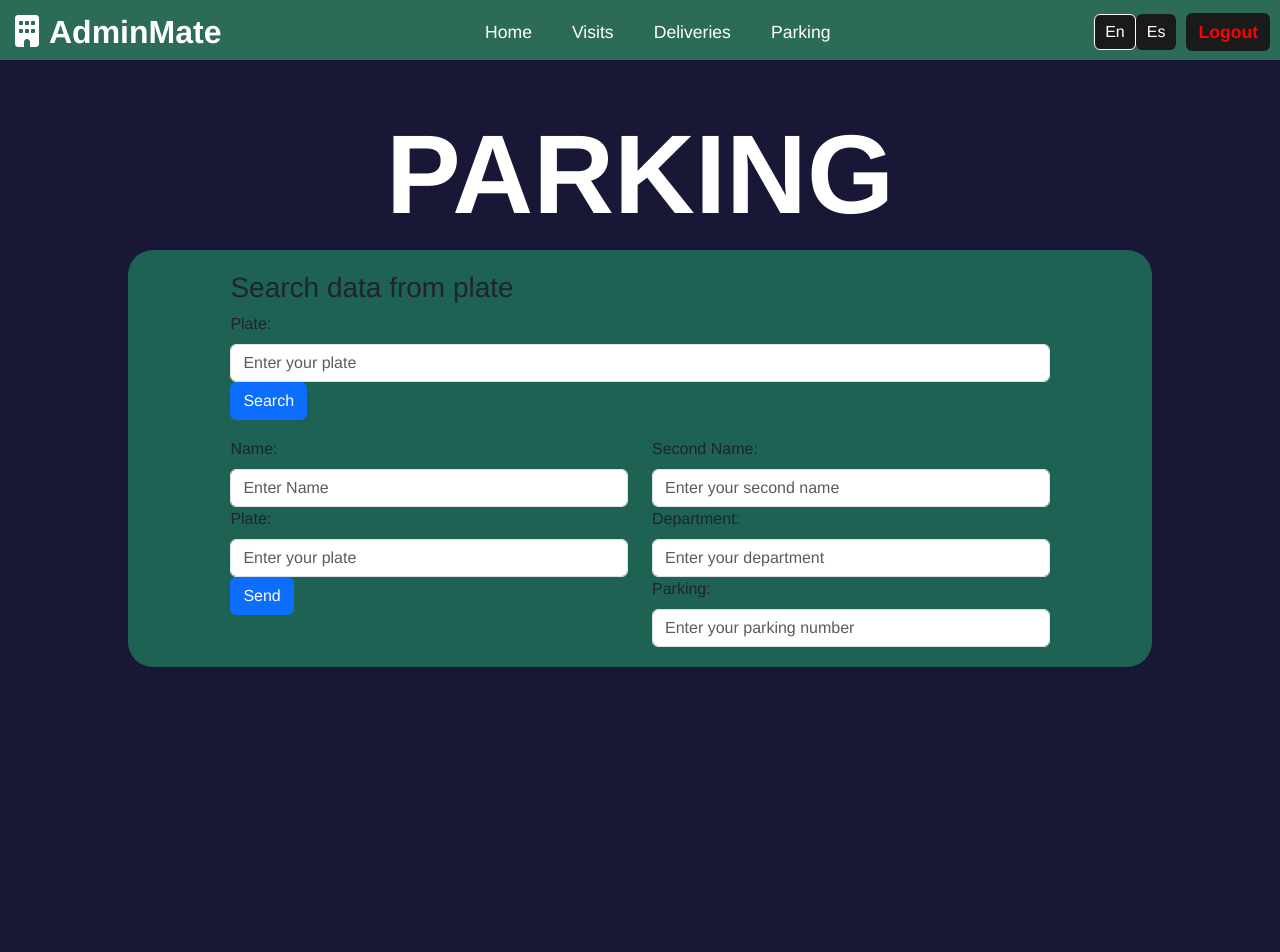
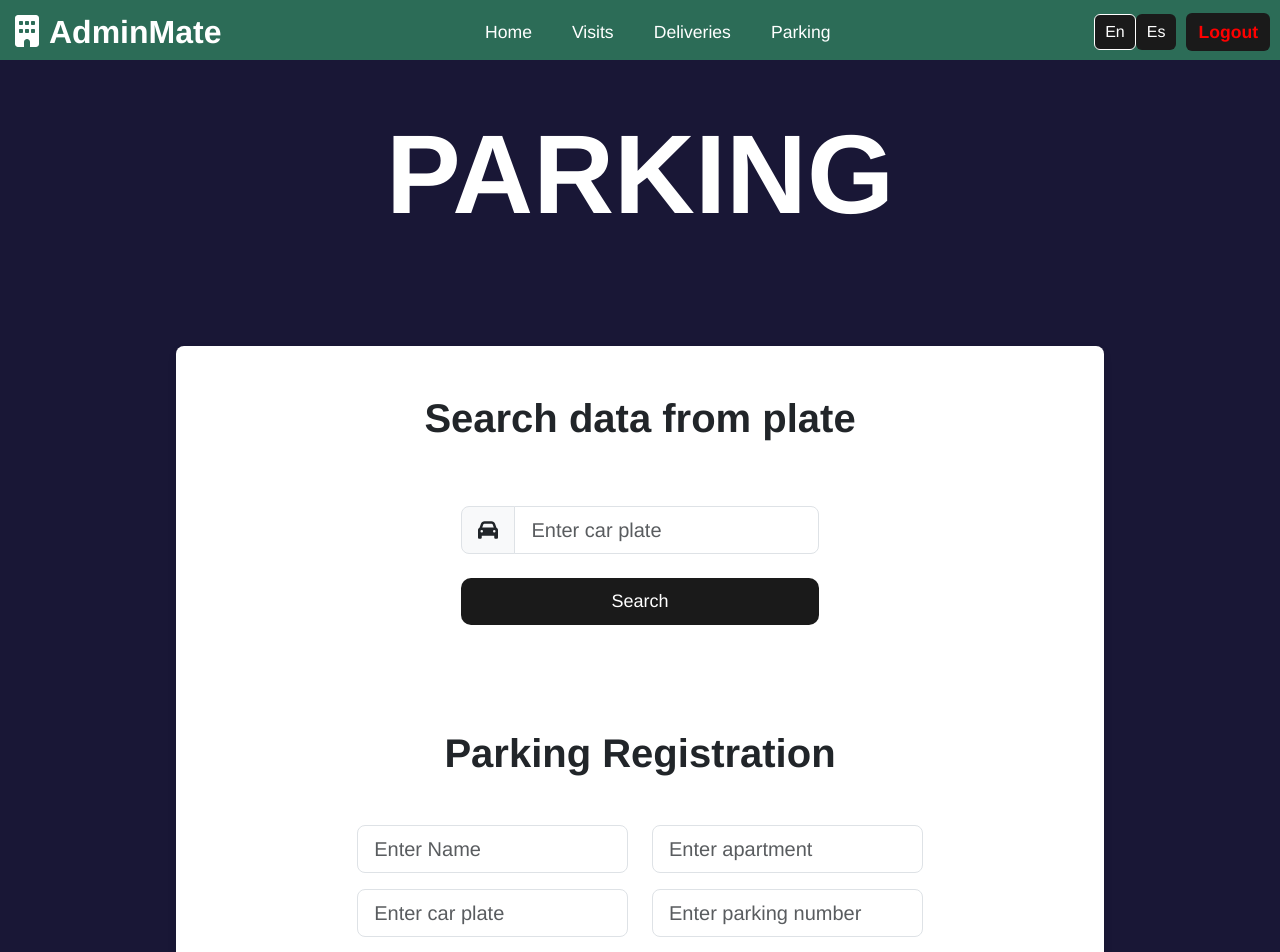
Before and after one commit to NachoJorquera/AdminMate, a React (Vite) app in the folder loginFrontEnd/: page /parking in a window 1280 px wide. Shown: the top 952 px of the page. Before the commit the page ends 800 px from the top, so only its background shows below. Built offline with nearby package versions, Linux system fonts and the light colour scheme.

Commit message:
Mejoras UI Parking

```diff
--- a/loginFrontEnd/src/components/ApartmentEntryForm.css
+++ b/loginFrontEnd/src/components/ApartmentEntryForm.css
@@ -1,7 +1,7 @@
-.container-fluid {
+/* .container-fluid {
     display: flex;
     justify-content: center;
-}
+} */
 
 .card-body {
     display: flex;
@@ -23,12 +23,12 @@
     margin-bottom: 1rem;
 }
 
-.card-form {
+/* .card-form {
     display: flex;
     flex-direction: column;
     align-items: center;
     gap: 3rem;
-}
+} */
 
 /* .card-form > .form-control {
     border-color: #1a1a1a;
@@ -48,7 +48,6 @@
   border-radius: 10px;
   border: none;
   cursor: pointer;
-  margin-bottom: 3rem;
   transition: transform 0.3s ease, background-color 0.3s ease;
 }
 
--- a/loginFrontEnd/src/components/ApartmentEntryForm.jsx
+++ b/loginFrontEnd/src/components/ApartmentEntryForm.jsx
@@ -53,12 +53,12 @@ const ApartmentEntryForm = () => {
             <div className='card-body p-1'>
                 <label className='card-title' htmlFor='apartmentNumber'>{t('apartNum')}</label>
                 <form className='card-form' onSubmit={handleSubmit}>
-                    <InputGroup size="lg">
+                    <InputGroup size="lg" className='mb-5'>
                         <InputGroup.Text id="inputGroup-sizing-lg"><FontAwesomeIcon icon={faBuilding} /></InputGroup.Text>
                             <Form.Control type='number' id='apartmentNumber' value={apartmentNumber} onChange={handleInputChange} required placeholder={t('apartInput')} aria-label="Large" aria-describedby="inputGroup-sizing-sm"
                             />
                     </InputGroup>
-                    <button className='card-button' onClick={handleSubmit}>{t('next')}</button>
+                    <button className='card-button d-flex mx-auto mb-5' onClick={handleSubmit}>{t('next')}</button>
                 </form>
             </div>
             <Modal show={showModal} onClose={() => setShowModal(false)} children={modalChildren} />
--- a/loginFrontEnd/src/components/NotifierForm.css
+++ b/loginFrontEnd/src/components/NotifierForm.css
@@ -1,7 +1,7 @@
-.container-fluid {
+/* .container-fluid {
     display: flex;
     justify-content: center;
-}
+} */
 
 .card-body {
     display: flex;
--- a/loginFrontEnd/src/locales/en/translation.json
+++ b/loginFrontEnd/src/locales/en/translation.json
@@ -58,9 +58,10 @@
     "surnameParking" : "Second Name:",
     "departmentParking" : "Department:",
     "parkingParking" : "Parking:",
-    "getPlate" : "Enter your plate",
+    "getPlate" : "Enter car plate",
     "getSurname" : "Enter your second name",
-    "getDepartment" : "Enter your department",
-    "getParking" : "Enter your parking number",
-    "send" : "Send"
+    "getDepartment" : "Enter apartment",
+    "getParking" : "Enter parking number",
+    "send" : "Send",
+    "parkRegister": "Parking Registration"
 }
--- a/loginFrontEnd/src/locales/es/translation.json
+++ b/loginFrontEnd/src/locales/es/translation.json
@@ -62,5 +62,6 @@
     "getSurname" : "Ingresa tu apellido",
     "getDepartment" : "Ingresa el departamento",
     "getParking" : "Ingresa el número de estacionamiento",
-    "send" : "Enviar"
+    "send": "Enviar",
+    "parkRegister": "Registro de Estacionamiento"
 }
--- a/loginFrontEnd/src/pages/Parking.css
+++ b/loginFrontEnd/src/pages/Parking.css
@@ -1,4 +1,17 @@
-.espacio{
+.results {
+    padding: 15px;
+    background-color: #717872;
+    border-radius: 10px;
+    font-size: 18px;
+}
+
+/* .row{
+    width: 100%;
+    display: flex;
+    justify-content: center;
+} */
+
+/* .espacio{
     padding-left: 10%;
     padding-right: 10%;
 }
@@ -13,4 +26,4 @@
     border-radius: 25px;
     padding-bottom: 2%;
     padding-top: 2%;
-}
+} */
--- a/loginFrontEnd/src/pages/Parking.jsx
+++ b/loginFrontEnd/src/pages/Parking.jsx
@@ -4,15 +4,18 @@ import PageHeading from '../components/PageHeading';
 import './Parking.css';
 import { useTranslation } from 'react-i18next';
 import Form from 'react-bootstrap/Form';
+import InputGroup from 'react-bootstrap/InputGroup';
 import Button from 'react-bootstrap/Button';
 import Row from 'react-bootstrap/Row';
 import Col from 'react-bootstrap/Col';
 import axios from 'axios';
+import { FontAwesomeIcon } from "@fortawesome/react-fontawesome";
+import { faCar } from "@fortawesome/free-solid-svg-icons";
 
 function Parking() {
   const [patente, setPatente] = useState('');
   const [nombre, setNombre] = useState('');
-  const [apellido, setApellido] = useState('');
+  // const [apellido, setApellido] = useState('');
   const [departamento, setDepartamento] = useState('');
   const [estacionamiento, setEstacionamiento] = useState('');
   const [searchPatente, setSearchPatente] = useState('');
@@ -28,7 +31,7 @@ function Parking() {
   const handleSubmit = (event) => {
     event.preventDefault();
 
-    const formData = { patente, nombre, apellido, departamento, estacionamiento };
+    const formData = { patente, nombre, departamento, estacionamiento };
 
     axios.post('http://localhost:8081/park', formData)
       .then(response => {
@@ -36,7 +39,6 @@ function Parking() {
           alert('Datos enviados exitosamente');
           setPatente('');
           setNombre('');
-          setApellido('');
           setDepartamento('');
           setEstacionamiento('');
         } else {
@@ -49,13 +51,18 @@ function Parking() {
       });
   };
 
-  const handleSearch = () => {
+  const handleSearch = (event) => {
+    event.preventDefault();
+
     axios.get(`http://localhost:8081/parking/${searchPatente}`)
       .then(response => {
         if (response.data.status === 'success') {
           setSearchResult(response.data.data);
+          console.log('Datos encontrados')
+          return;
         } else {
           alert('No se encontraron datos');
+          return;
         }
       })
       .catch(error => {
@@ -68,94 +75,61 @@ function Parking() {
     <>
       <Navbar />
       <PageHeading>{t('parkh1')}</PageHeading>
-      <div className='espacio'>
-        <div className='formulario espacio'>
-
-        <h3>{t('plateSearch')}</h3>
-          <Form className='espacio_abajo'>
+      <div className='d-flex justify-content-center align-items-center'>
+        <div className='container-fluid p-3 rounded'>
+          <div className='card-body p-5'>
+            <h1 className='mb-5'><strong>{t('plateSearch')}</strong></h1>
+            <div className='card-content'>
+              <div className='card-form'>
+                <Form onSubmit={handleSearch} className='w-100'>
                   <Form.Group controlId="searchPatente">
-              <Form.Label>{t('plate')}</Form.Label>
-              <Form.Control
-                type="text"
-                placeholder={t('getPlate')}
-                value={searchPatente}
-                onChange={(e) => setSearchPatente(e.target.value)}
-              />
+                    <InputGroup className='mb-4' size="lg">
+                      <InputGroup.Text id="inputGroup-sizing-lg"><FontAwesomeIcon icon={faCar} /></InputGroup.Text>
+                      <Form.Control type="text" placeholder={t('getPlate')} value={searchPatente} onChange={(e) => setSearchPatente(e.target.value)} aria-label="Large" aria-describedby="inputGroup-sizing-sm" />
+                    </InputGroup>
+                    <button className='card-button mb-5' type='submit'>{t('search')}</button>
                   </Form.Group>
-            <Button variant="primary" onClick={handleSearch}>
-            {t('search')}
-            </Button>
                 </Form>
+                <div className='d-flex justify-content-center mb-4'>
                   {searchResult && (
-            <div className='resultado'>
+                    <div className='results'>
                       <h4>{t('results')}</h4>
                       <p><strong>{t('nameParking')}</strong> {searchResult.nombre}</p>
-              <p><strong>{t('surnameParking')}</strong> {searchResult.apellido}</p>
                       <p><strong>{t('departmentParking')}</strong> {searchResult.departamento}</p>
                       <p><strong>{t('parkingParking')}</strong> {searchResult.estacionamiento}</p>
                     </div>
                   )}
-
+                </div>
+              </div>
+            </div>
+            <h1 className='mb-5'><strong>{t('parkRegister')}</strong></h1>
+            <div className='container'>
               <Form onSubmit={handleSubmit}>
-            <Row>
+                <Row className='mb-3'>
                   <Col>
-                <Form.Group controlId="nombre">
-                  <Form.Label>{t('nameParking')}</Form.Label>
-                  <Form.Control
-                    type="text"
-                    placeholder={t('enterName')}
-                    value={nombre}
-                    onChange={(e) => setNombre(e.target.value)}
-                  />
-                </Form.Group>
-                <Form.Group controlId="patente">
-                  <Form.Label>{t('plate')}</Form.Label>
-                  <Form.Control
-                    type="text"
-                    placeholder={t('getPlate')}
-                    value={patente}
-                    onChange={(e) => setPatente(e.target.value)}
-                  />
-                </Form.Group>
-                <Form.Group>
-                <Button variant="primary" type="submit">
-                {t('send')}
-            </Button>
-                </Form.Group>
+                    <InputGroup className='mb-3' controlId='nombre'>
+                      <Form.Control size="lg" type="text" placeholder={t('enterName')} value={nombre} onChange={(e) => setNombre(e.target.value)} />
+                    </InputGroup>
+                    <InputGroup className='mb-3' controlId='patente'>
+                      <Form.Control size="lg" type="text" placeholder={t('getPlate')} value={patente} onChange={(e) => setPatente(e.target.value)} />
+                    </InputGroup>
                   </Col>
                   <Col>
-                <Form.Group controlId="apellido">
-                  <Form.Label>{t('surnameParking')}</Form.Label>
-                  <Form.Control
-                    type="text"
-                    placeholder={t('getSurname')}
-                    value={apellido}
-                    onChange={(e) => setApellido(e.target.value)}
-                  />
-                </Form.Group>
-                <Form.Group controlId="departamento">
-                  <Form.Label>{t('departmentParking')}</Form.Label>
-                  <Form.Control
-                    type="text"
-                    placeholder={t('getDepartment')}
-                    value={departamento}
-                    onChange={(e) => setDepartamento(e.target.value)}
-                  />
-                </Form.Group>
-                <Form.Group controlId="estacionamiento">
-                  <Form.Label>{t('parkingParking')}</Form.Label>
-                  <Form.Control
-                    type="number"
-                    placeholder={t('getParking')}
-                    value={estacionamiento}
-                    onChange={(e) => setEstacionamiento(e.target.value)}
-                  />
-                </Form.Group>
+                    <InputGroup className='mb-3' controlId='departamento'>
+                      <Form.Control size="lg" type="text" placeholder={t('getDepartment')} value={departamento} onChange={(e) => setDepartamento(e.target.value)} />
+                    </InputGroup>
+                    <InputGroup className='mb-3' controlId='estacionamiento'>
+                      <Form.Control size="lg" type="number" placeholder={t('getParking')} value={estacionamiento} onChange={(e) => setEstacionamiento(e.target.value)} />
+                    </InputGroup>
                   </Col>
                 </Row>
+                <Form.Group className='d-flex justify-content-center'>
+                  <button className='card-button' type='submit'>{t('send')}</button>
+                </Form.Group>
               </Form>
             </div>
-
+          </div>
+        </div>
       </div>
     </>
   );
```
Also changed, not shown: 1 other file (tests, documents, lock files or other folders). Lines whose indentation alone changed are shown as unchanged.
